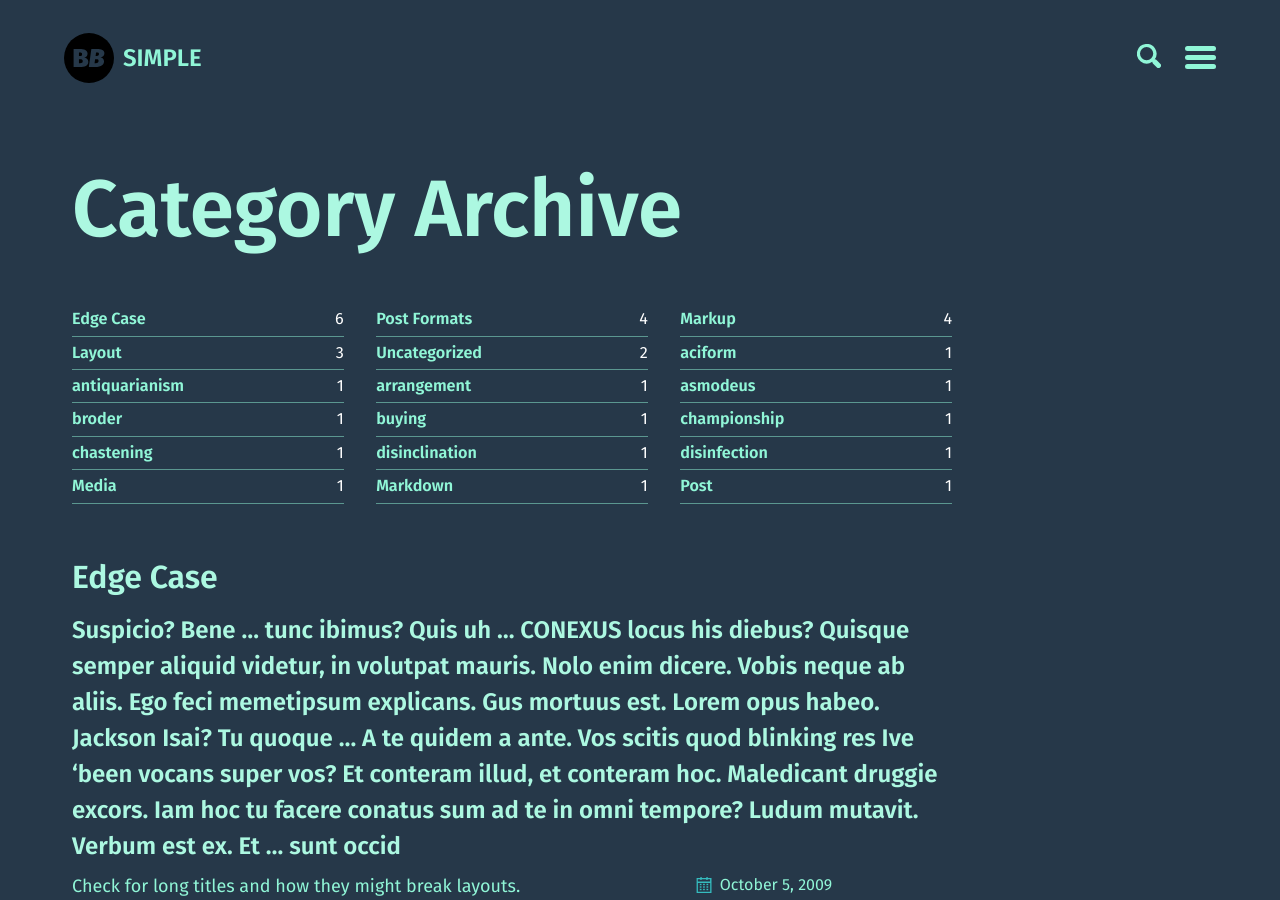
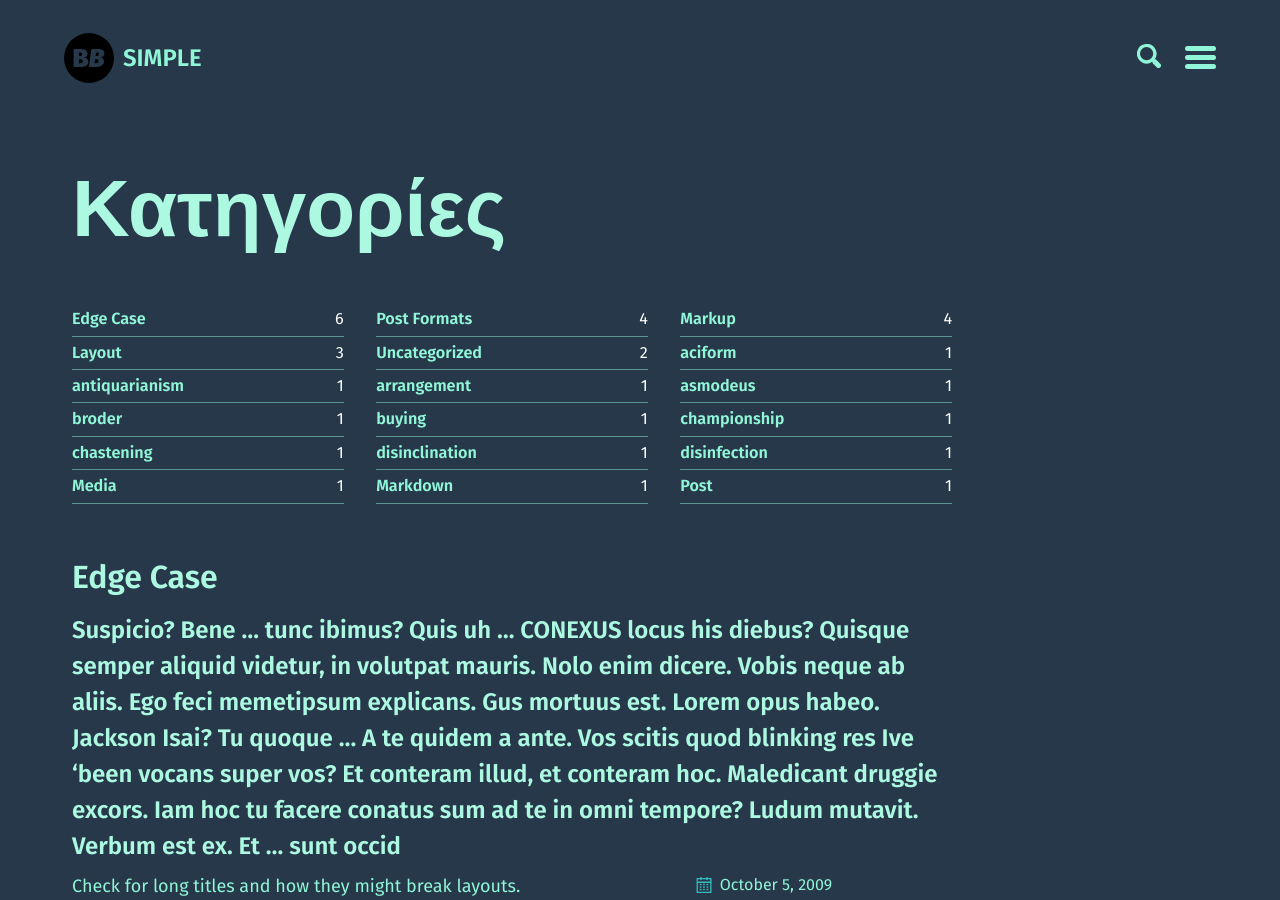
Before and after one commit to sunbliss/simple, a Jekyll site: the page built from categories.md, in a window 1280 px wide and 900 px high. Built offline with Jekyll 4.4.1, drawn with Linux system fonts in a browser that asks for light colours; comment, search, counter and statistics services are not loaded; a style sheet for code colours, icons or effects is not loaded.

Commit message:
Update categories.md

```diff
--- a/categories.md
+++ b/categories.md
@@ -1,5 +1,5 @@
 ---
-title: Category Archive
+title: Κατηγορίες
 layout: categories
 permalink: /categories/
 ---
```
